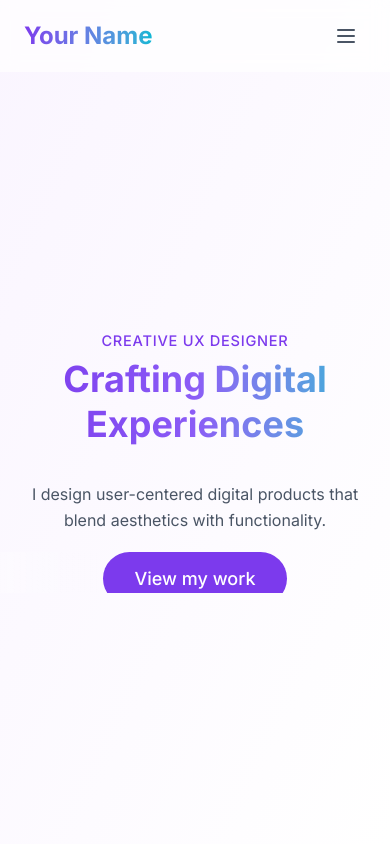
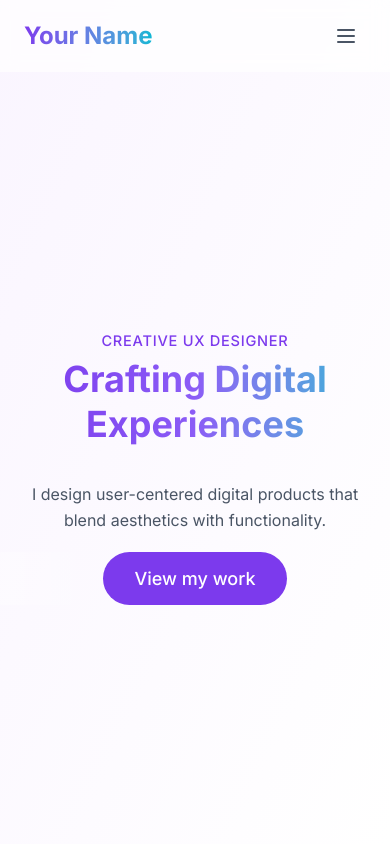
Before and after one commit to asifjirayat/modern-ux-portfolio, a React (Vite) app: page / in a window 390 px wide. Shown: the top 844 px of the page. Built offline with nearby package versions, Linux system fonts and the light colour scheme.

Commit message:
Resolved: Fixed overflow clipping because of aggressive CSS styles on mobile devices.

```diff
--- a/src/index.css
+++ b/src/index.css
@@ -54,28 +54,6 @@
     width: 100% !important;
     max-width: 100% !important;
   }
-
-  section {
-    overflow-x: hidden;
-    width: 100% !important;
-    max-width: 100% !important;
-  }
-
-  .max-w-7xl,
-  .max-w-4xl,
-  .container {
-    overflow-x: hidden !important;
-    width: 100% !important;
-    max-width: 100% !important;
-  }
-
-  .grid {
-    overflow-x: hidden !important;
-  }
-
-  .flex {
-    overflow-x: hidden !important;
-  }
 }
 /* GSAP ScrollTrigger refresh helper */
 .gsap-refresh {
```
